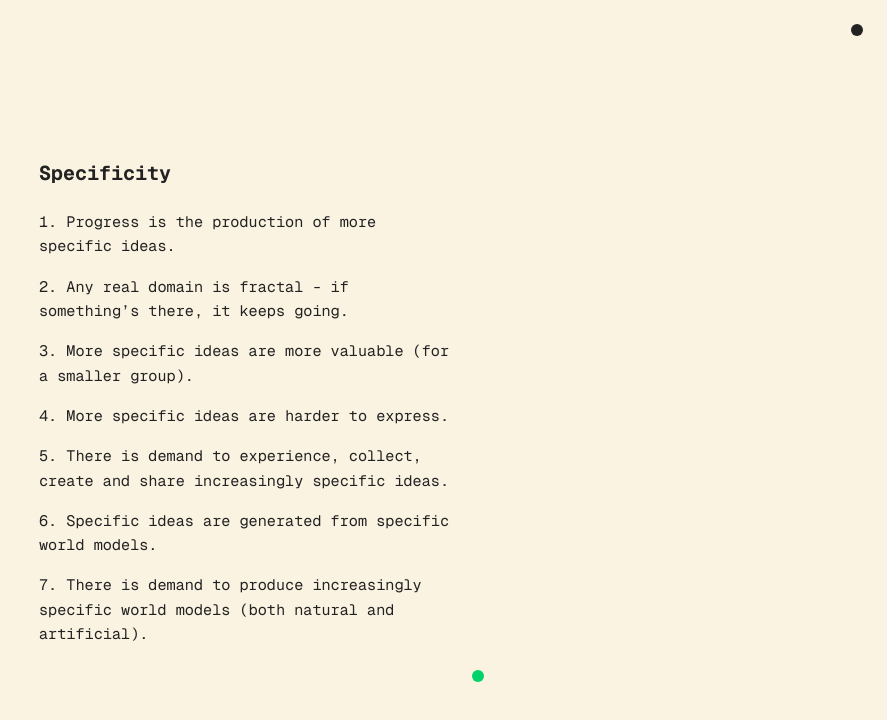
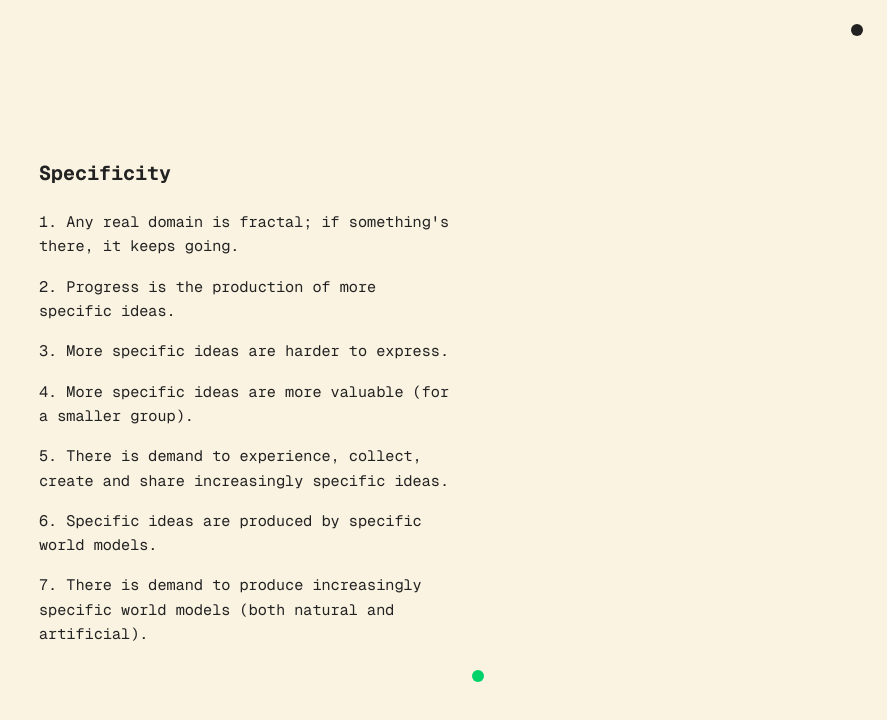
Before and after one commit to AniKrisn/site-1, a React (Vite) app: page /specificity in a window 1280 px wide. Shown: the top 720 px of the page, without its empty margins (393-1280 px from the left). Built offline with nearby package versions, Linux system fonts and the light colour scheme.

Commit message:
edit specificity post

```diff
--- a/src/Specificity.tsx
+++ b/src/Specificity.tsx
@@ -8,18 +8,17 @@ function Specificity() {
       <div className="content post-content">
         <article className="post-text">
           <h1>Specificity</h1>
-          <p>1. Progress is the production of more specific ideas.</p>
           <p>
-            2. Any real domain is fractal - if something’s there, it keeps
-            going.
+            1. Any real domain is fractal; if something's there, it keeps going.
           </p>
-          <p>3. More specific ideas are more valuable (for a smaller group).</p>
-          <p>4. More specific ideas are harder to express.</p>
+          <p>2. Progress is the production of more specific ideas.</p>
+          <p>3. More specific ideas are harder to express.</p>
+          <p>4. More specific ideas are more valuable (for a smaller group).</p>
           <p>
             5. There is demand to experience, collect, create and share
             increasingly specific ideas.
           </p>
-          <p>6. Specific ideas are generated from specific world models.</p>
+          <p>6. Specific ideas are produced by specific world models.</p>
           <p>
             7. There is demand to produce increasingly specific world models
             (both natural and artificial).
```
